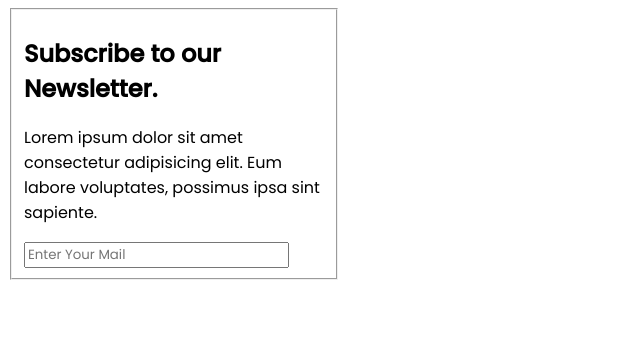
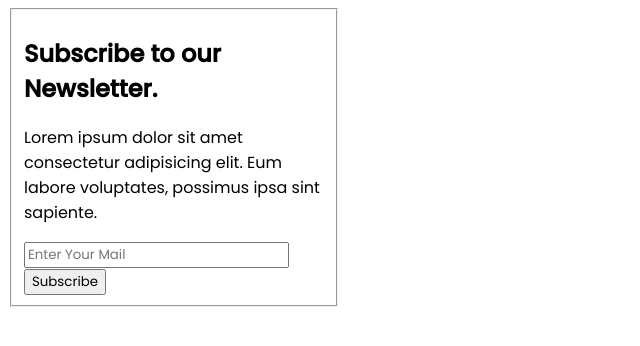
Before and after one commit to bobbypen/FRONTENDGFG, a plain HTML site: page HTML/Html_project/NewsLetter.html in a window 1280 px wide. Shown: the whole page, without its empty margins (0-640 px from the left). Drawn offline with Linux system fonts and the light colour scheme.

Commit message:
Update NewsLetter.html

```diff
--- a/HTML/Html_project/NewsLetter.html
+++ b/HTML/Html_project/NewsLetter.html
@@ -29,7 +29,7 @@
     <h2>Subscribe to our Newsletter.</h2>
     <p>Lorem ipsum dolor sit amet consectetur adipisicing elit. Eum labore voluptates, possimus ipsa sint sapiente.</p>
 
-        <input type="email" placeholder="Enter Your Mail"> &nbsp; &nbsp;
+        <input type="email" placeholder="Enter Your Mail"> &nbsp; &nbsp; <button>Subscribe</button>
 
     </form>
 
```
